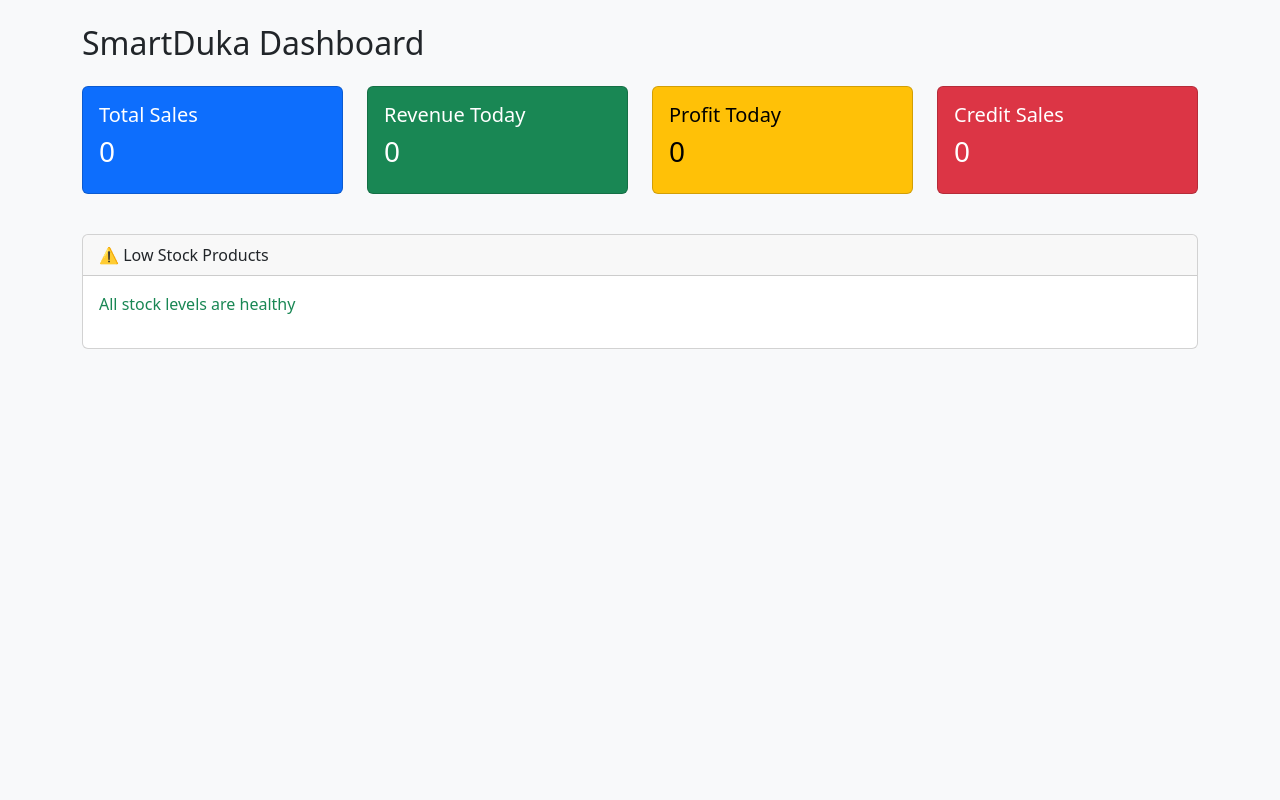
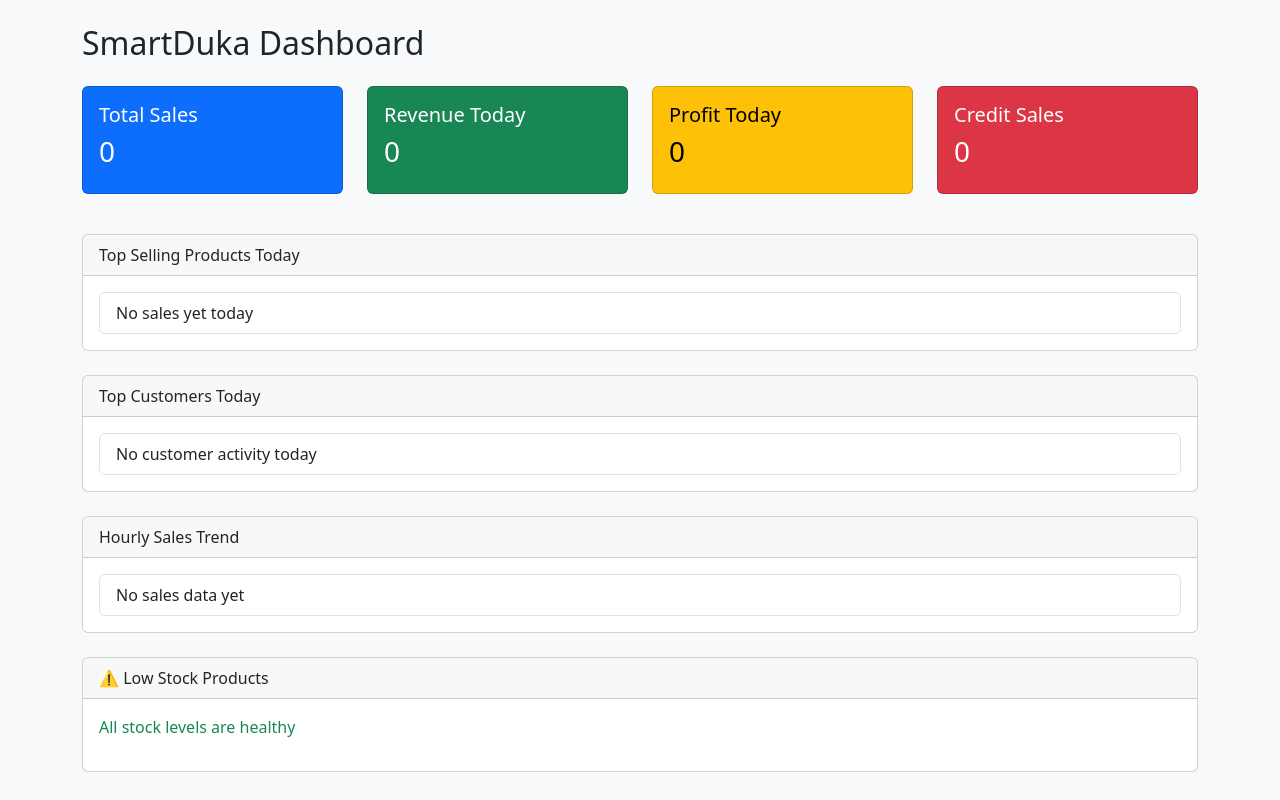
Before and after one commit to Michael-Nyawade/smart-duka, a Django app: page /dashboard/ in a window 1280 px wide. Run offline with Django 5.2, Linux system fonts and the light colour scheme; a user stored in the database is signed in; tables that the repository leaves empty hold one stand-in row (values such as "Sample post").

Commit message:
Add dashboarded intelligence: top products, customers, and hourly sales analytics

```diff
--- a/core/views.py
+++ b/core/views.py
@@ -2,6 +2,7 @@ from datetime import date
 
 from django.shortcuts import render
 from django.db.models import Sum, F, Count, ExpressionWrapper, DecimalField
+from django.db.models.functions import ExtractHour
 
 from core.utils import get_user_shop
 from sales.models import Sale, SaleItem
@@ -59,6 +60,38 @@ def dashboard_view(request):
         stock_quantity__lte=5
     )
 
+    # Top Selling Products
+    top_products = SaleItem.objects.filter(
+        sale__shop=shop,
+        sale__created_at__date=today
+    ).values(
+        'product__name'
+    ).annotate(
+        total_qty=Sum('quantity'),
+        total_revenue=Sum(F('quantity') * F('selling_price'))
+    ).order_by('-total_qty')[:5]
+
+    # Top Customers Today
+    top_customers = Sale.objects.filter(
+        shop=shop,
+        created_at__date=today,
+        customer__isnull=False
+    ).values(
+        'customer__name'
+    ).annotate(
+        total_spent=Sum(F('items__quantity') * F('items__selling_price'))
+    ).order_by('-total_spent')[:5]
+
+    # Hourly Sales Trend — simple version
+    hourly_sales = Sale.objects.filter(
+        shop=shop,
+        created_at__date=today
+    ).annotate(
+        hour=ExtractHour('created_at')
+    ).values('hour').annotate(
+        total=Count('id')
+    ).order_by('hour')
+
     context = {
         'total_sales_count': total_sales_count,
         'total_revenue': total_revenue,
@@ -67,4 +100,10 @@ def dashboard_view(request):
         'low_stock_products': low_stock_products,
     }
 
+    context.update({
+        'top_products': top_products,
+        'top_customers': top_customers,
+        'hourly_sales': hourly_sales,
+    })
+
     return render(request, 'dashboard/dashboard.html', context)
--- a/templates/dashboard/dashboard.html
+++ b/templates/dashboard/dashboard.html
@@ -53,6 +53,75 @@
 
     </div>
 
+    <!-- Top Products Section -->
+    <div class="card mt-4">
+        <div class="card-header">
+            Top Selling Products Today
+        </div>
+        <div class="card-body">
+
+            <ul class="list-group">
+                {% for item in top_products %}
+                    <li class="list-group-item d-flex justify-content-between">
+                        {{ item.product__name }}
+                        <span class="badge bg-primary">
+                            Qty: {{ item.total_qty }}
+                        </span>
+                    </li>
+                {% empty %}
+                    <li class="list-group-item">No sales yet today</li>
+                {% endfor %}
+            </ul>
+
+        </div>
+    </div>
+
+    <!-- Top Customers Section -->
+    <div class="card mt-4">
+        <div class="card-header">
+            Top Customers Today
+        </div>
+        <div class="card-body">
+
+            <ul class="list-group">
+                {% for c in top_customers %}
+                    <li class="list-group-item d-flex justify-content-between">
+                        {{ c.customer__name }}
+                        <span class="badge bg-success">
+                            {{ c.total_spent }}
+                        </span>
+                    </li>
+                {% empty %}
+                    <li class="list-group-item">No customer activity today</li>
+                {% endfor %}
+            </ul>
+
+        </div>
+    </div>
+
+    <!-- Hourly Sales Section -->
+    <div class="card mt-4">
+        <div class="card-header">
+            Hourly Sales Trend
+        </div>
+        <div class="card-body">
+
+            <ul class="list-group">
+                {% for h in hourly_sales %}
+                    <li class="list-group-item d-flex justify-content-between">
+                        Hour {{ h.hour }}
+                        <span class="badge bg-dark">
+                            {{ h.total }} sales
+                        </span>
+                    </li>
+                {% empty %}
+                    <li class="list-group-item">No sales data yet</li>
+                {% endfor %}
+            </ul>
+
+        </div>
+    </div>
+
     <!-- Low Stock Section -->
     <div class="card mt-4">
         <div class="card-header">
```
